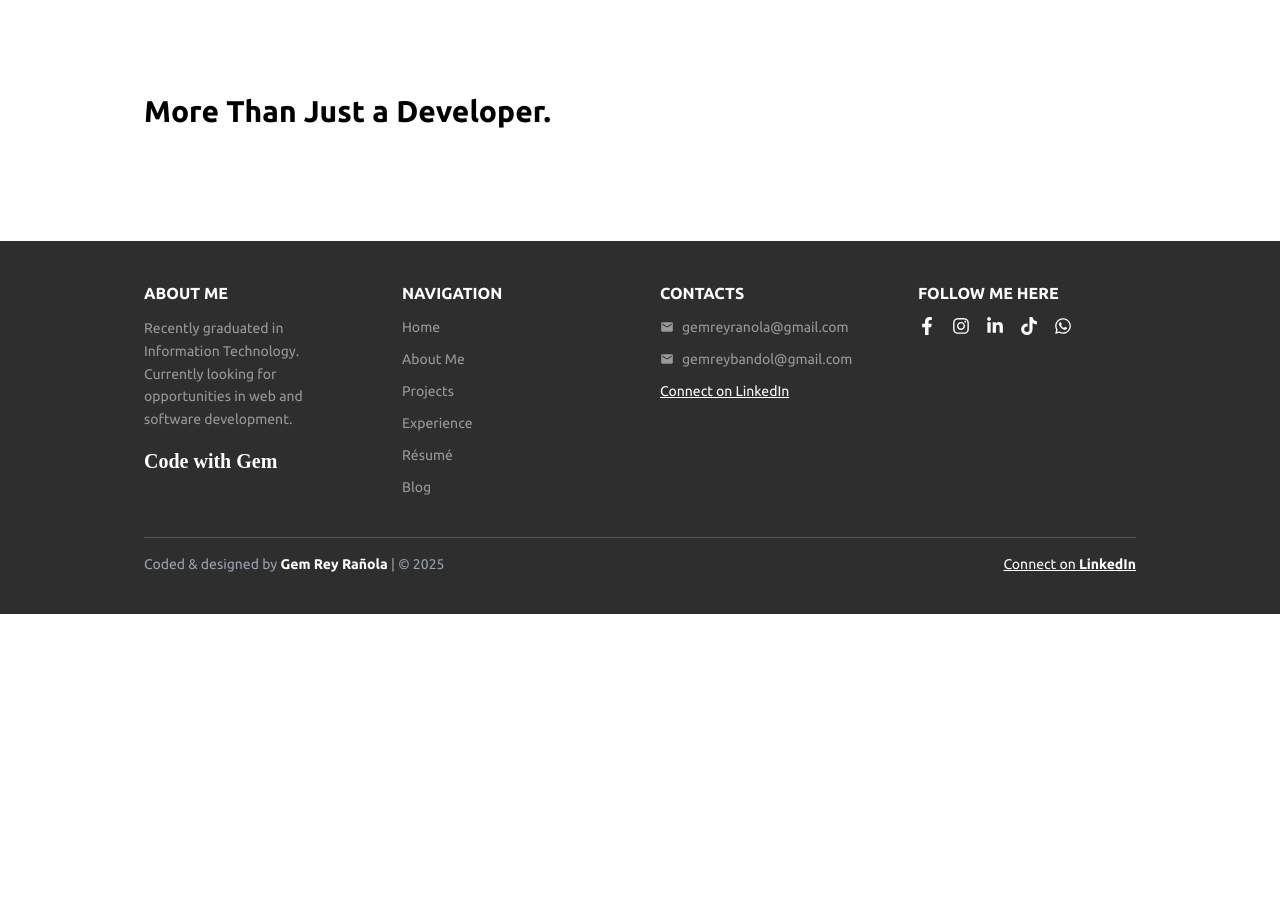
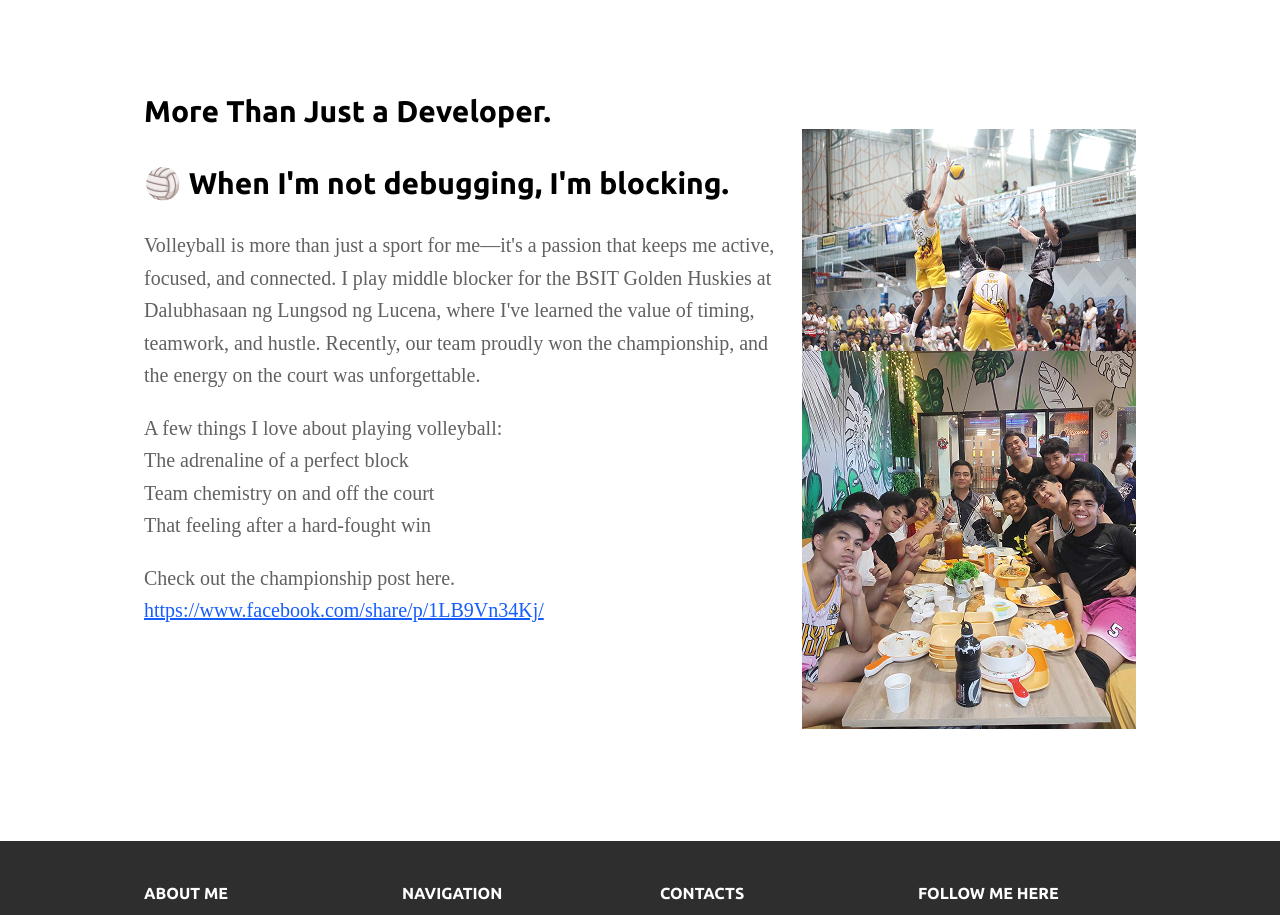
Before and after one commit to gemrey13/gemrey13.github.io, a React (Vite) app: page /about-me in a window 1280 px wide. Shown: the part 960-1875 px from the top of the page. Before the commit the page ends 1574 px from the top, so only its background shows below. Built offline with nearby package versions, Linux system fonts and the light colour scheme; a web font is replaced by a local one.

Commit message:
Add VolleyballSection component with personal insights and team achievements

```diff
--- a/src/components/sections/MoreDetailsSection.tsx
+++ b/src/components/sections/MoreDetailsSection.tsx
@@ -1,9 +1,11 @@
 import Title from "../ui/Title"
+import VolleyballSection from "./VolleyballSection"
 
 const MoreDetailsSection = () => {
   return (
     <section>
       <Title header="More Than Just a Developer." />
+      <VolleyballSection />
     </section>
   )
 }
--- /dev/null
+++ b/src/components/sections/VolleyballSection.tsx
@@ -0,0 +1,58 @@
+import GemBlock from "../../assets/photos/Gem block pic.png";
+import TeamPic from "../../assets/photos/Volleyball team pic.png";
+
+const VolleyballSection = () => {
+  return (
+    <section>
+      <article className="text-secondary grid grid-cols-1 space-y-5 md:grid-cols-[65%_35%]">
+        <div className="font-droid flex flex-col gap-5 md:text-xl/relaxed">
+          <div className="font-ubuntu mt-7 py-2 text-black">
+            <h2 className="text-xl font-semibold md:text-3xl">
+              🏐 When I'm not debugging, I'm blocking.
+            </h2>
+          </div>
+          <p>
+            Volleyball is more than just a sport for me—it's a passion that
+            keeps me active, focused, and connected. I play middle blocker for
+            the BSIT Golden Huskies at Dalubhasaan ng Lungsod ng Lucena, where
+            I've learned the value of timing, teamwork, and hustle. Recently,
+            our team proudly won the championship, and the energy on the court
+            was unforgettable.
+          </p>
+          <div>
+            <h3> A few things I love about playing volleyball:</h3>
+            <ul>
+              <li>The adrenaline of a perfect block</li>
+              <li>Team chemistry on and off the court</li>
+              <li>That feeling after a hard-fought win</li>
+            </ul>
+          </div>
+          <div>
+            <h4>Check out the championship post here.</h4>
+            <a
+              href="https://www.facebook.com/share/p/1LB9Vn34Kj/"
+              className="text-sm text-blue-600 underline md:text-xl"
+              target="_blank"
+              rel="noopener noreferrer"
+            >
+              https://www.facebook.com/share/p/1LB9Vn34Kj/
+            </a>
+          </div>
+        </div>
+
+        <div className="relative justify-items-end">
+          <img
+            src={GemBlock}
+            alt="Gem blocking during volleyball championships match"
+          />
+          <img
+            src={TeamPic}
+            alt="Team photo of BSIT Golden Huskies volleyball team"
+          />
+        </div>
+      </article>
+    </section>
+  );
+};
+
+export default VolleyballSection;
```
Also changed, not shown: src/assets/photos/Gem block pic.png (added), src/assets/photos/Volleyball team pic.png (added).
